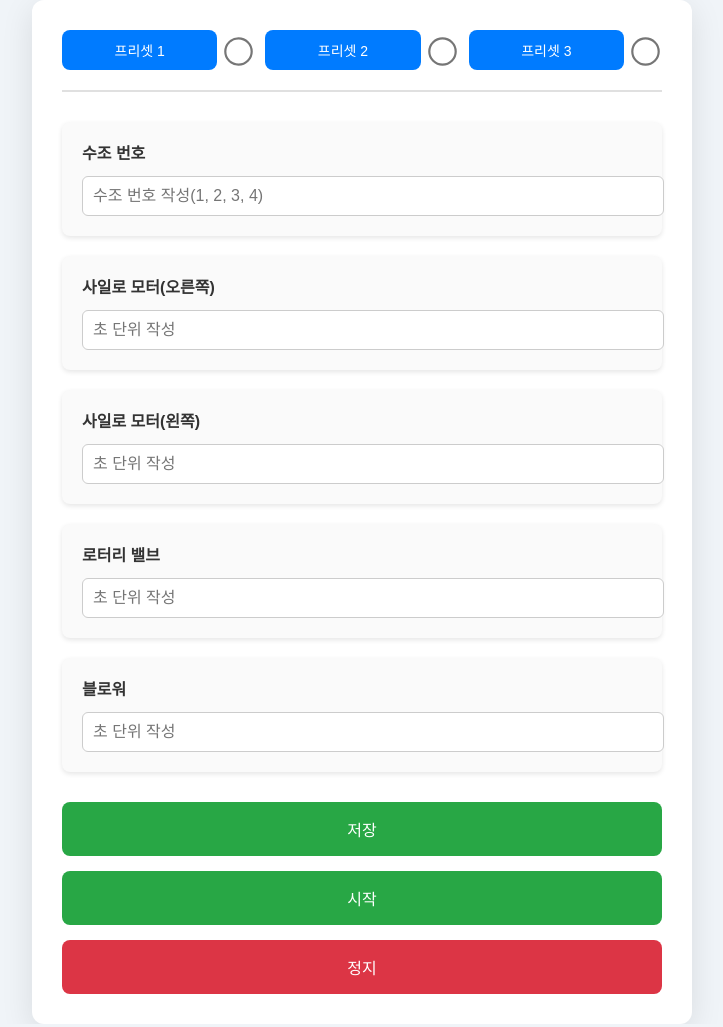
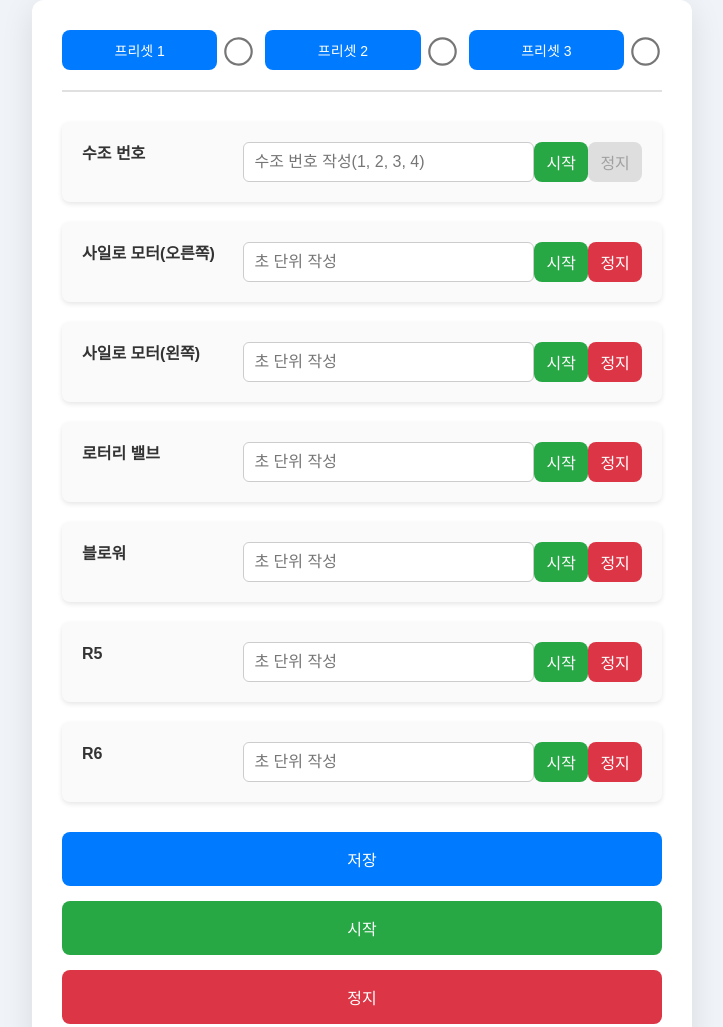
Before and after one commit to billion21/1.Dolsan, a website: page project/public/ui.html in a window 1280 px wide. Shown: the top 1027 px of the page, without its empty margins (278-1001 px from the left). Drawn offline with Linux system fonts and the light colour scheme.

Commit message:
Enhance process control and MQTT command handling
- Added new API endpoint for sending MQTT commands in server.js.
- Updated presetHandler.js to include functionality for sending MQTT commands based on user interactions.
- Modified presets.json to adjust preset values for better configuration.
- Improved UI in ui.html to support individual item start/stop buttons with enhanced layout and styling in style.css.
- Refactored event listeners for better management of process execution and user feedback during command operations.

```diff
--- a/project/public/presetHandler.js
+++ b/project/public/presetHandler.js
@@ -1,3 +1,6 @@
+document.addEventListener('DOMContentLoaded', () => {
+
+    // const client = mqtt.connect('ws://192.168.2.55:9001'); // Use WebSocket connection
     const inputFields = document.querySelectorAll('#box input[type="number"]');
     const presets = ['preset1', 'preset2', 'preset3'];
     let currentSettings = [];
@@ -5,6 +8,11 @@ let currentSettings = [];
     const startButton = document.getElementById('sendbutton');
     const stopButton = document.getElementById('stopbutton');
     const saveButton = document.getElementById('savePreset');
+
+    // Connect to the MQTT broker
+    // client.on('connect', () => {
+    //   console.log('Connected to MQTT broker');
+    // });
 
     // Save current settings to a selected preset
     saveButton.addEventListener('click', () => {
@@ -138,3 +146,50 @@ stopButton.addEventListener('click', () => {
                 stopButton.disabled = false; // Re-enable stop button on error
             });
     });
+
+    // Function to send MQTT command
+    function sendMQTTCommand(topic, act_id, opmode, pwm) {
+        fetch('/api/mqtt-command', {
+            method: 'POST',
+            headers: {
+                'Content-Type': 'application/json'
+            },
+            body: JSON.stringify({ topic, act_id, opmode, pwm })
+        })
+        .then(response => response.json())
+        .then(data => console.log('MQTT command sent:', data))
+        .catch(error => console.error('Error sending MQTT command:', error));
+    }
+
+    // Add event listeners for individual item start/stop buttons
+    document.querySelectorAll('.item').forEach(item => {
+        const actId = item.getAttribute('data-act-id');
+        const startButton = item.querySelector('.item-start');
+        const stopButton = item.querySelector('.item-stop');
+
+        if (startButton) {
+            startButton.addEventListener('click', () => {
+                if (actId === "0") { // Special case for tank number
+                    const tankNumberInput = item.querySelector('#tank-number');
+                    const tankNumber = tankNumberInput.value;
+                    if (tankNumber) {
+                        console.log(`Starting tank with act_id: ${tankNumber}`);
+                        sendMQTTCommand('DIPSW_0', tankNumber, 93, tankNumber); // Send start command for tank
+                    } else {
+                        console.error('Tank number is not specified');
+                    }
+                } else {
+                    console.log(`Starting item with act_id: ${actId}`);
+                    sendMQTTCommand('DIPSW_1', actId, 91, 3); // Send start command for other items
+                }
+            });
+        }
+
+        if (stopButton) {
+            stopButton.addEventListener('click', () => {
+                console.log(`Stopping item with act_id: ${actId}`);
+                sendMQTTCommand('DIPSW_1', actId, 93, 3); // Send stop command
+            });
+        }
+    });
+});
--- a/project/public/style.css
+++ b/project/public/style.css
@@ -70,7 +70,7 @@ body {
 
   .item {
     display: flex;
-    flex-direction: column;
+    flex-direction: row;
     background: #fafafa;
     padding: 20px;
     border-radius: 8px;
@@ -82,6 +82,7 @@ body {
     font-weight: bold;
     margin-bottom: 10px;
     color: #333;
+    width: 30%;
   }
 
   .timer-box {
@@ -89,7 +90,7 @@ body {
     border: 1px solid #ccc;
     padding: 10px;
     font-size: 16px;
-    width: 100%;
+    width: 50%;
   }
 
   .submit-buttons {
@@ -99,8 +100,43 @@ body {
     margin-top: 30px;
   }
 
+  #stopbutton{
+    background-color: #dc3545;
+  }
+
+  #sendbutton{
+    background-color: #28a745;
+  }
+
+  #savePreset{
+    background-color: #007bff;
+  }
+
+  .item-stop{
+    background-color: #dc3545;
+  }
+
+  .item-start{
+    background-color: #28a745;
+  }
+
+  .remote-buttons{
+    display: flex;
+    flex-direction: row;
+    width: 20%;
+  }
+
+  .remote-buttons button {
+    color: #fff;
+    border: none;
+    border-radius: 8px;
+    cursor: pointer;
+    font-size: 16px;
+    transition: background-color 0.3s;
+    width: 100%;
+  }
+
   .submit-buttons button {
-    background-color: #28a745;
     color: #fff;
     border: none;
     border-radius: 8px;
@@ -109,9 +145,6 @@ body {
     font-size: 16px;
     transition: background-color 0.3s;
     width: 100%;
-  }
-  #stopbutton{
-    background-color: #dc3545;
   }
 
   .submit-buttons button:hover {
--- a/project/public/ui.html
+++ b/project/public/ui.html
@@ -27,30 +27,76 @@
     </div>
 
     <div class="item-list">
-      <div class="item">
+      <div class="item" data-act-id="0">
         <label class="item-title" for="tank-number">수조 번호</label>
         <input type="number" id="tank-number" class="timer-box" placeholder="수조 번호 작성(1, 2, 3, 4)">
+
+        <div class="remote-buttons">
+          <button class="item-start">시작</button>
+          <button class="item-stop" disabled>정지</button>
+        </div>
       </div>
 
-      <div class="item">
+      <div class="item" data-act-id="1">
         <label class="item-title" for="silo-motor-right">사일로 모터(오른쪽)</label>
         <input type="number" id="silo-motor-right" class="timer-box" placeholder="초 단위 작성">
+
+        <div class="remote-buttons">
+          <button class="item-start">시작</button>
+          <button class="item-stop">정지</button>
+        </div>
       </div>
 
-      <div class="item">
+      <div class="item" data-act-id="2">
         <label class="item-title" for="silo-motor-left">사일로 모터(왼쪽)</label>
         <input type="number" id="silo-motor-left" class="timer-box" placeholder="초 단위 작성">
+
+        <div class="remote-buttons">
+          <button class="item-start">시작</button>
+          <button class="item-stop">정지</button>
+        </div>
       </div>
 
-      <div class="item">
+      <div class="item" data-act-id="3">
         <label class="item-title" for="rotary-valve">로터리 밸브</label>
         <input type="number" id="rotary-valve" class="timer-box" placeholder="초 단위 작성">
+
+        <div class="remote-buttons">
+          <button class="item-start">시작</button>
+          <button class="item-stop">정지</button>
+        </div>
       </div>
 
-      <div class="item">
+      <div class="item" data-act-id="4">
         <label class="item-title" for="blower">블로워</label>
         <input type="number" id="blower" class="timer-box" placeholder="초 단위 작성">
+
+        <div class="remote-buttons">
+          <button class="item-start">시작</button>
+          <button class="item-stop">정지</button>
+        </div>
       </div>
+
+      <div class="item" data-act-id="5">
+        <label class="item-title" for="r5">R5</label>
+        <input type="number" id="blower" class="timer-box" placeholder="초 단위 작성">
+
+        <div class="remote-buttons">
+          <button class="item-start">시작</button>
+          <button class="item-stop">정지</button>
+        </div>
+      </div>
+
+      <div class="item" data-act-id="6">
+        <label class="item-title" for="r6">R6</label>
+        <input type="number" id="blower" class="timer-box" placeholder="초 단위 작성">
+
+        <div class="remote-buttons">
+          <button class="item-start">시작</button>
+          <button class="item-stop">정지</button>
+        </div>
+      </div>
+
     </div>
 
     <div class="submit-buttons">
@@ -58,6 +104,7 @@
       <button id="sendbutton">시작</button>
       <button id="stopbutton">정지</button>
     </div>
+
   </div>
 
   <script src="./presetHandler.js"></script>
```
Also changed, not shown: project/server.js (+21 -0 lines). Lines whose indentation alone changed are shown as unchanged.
